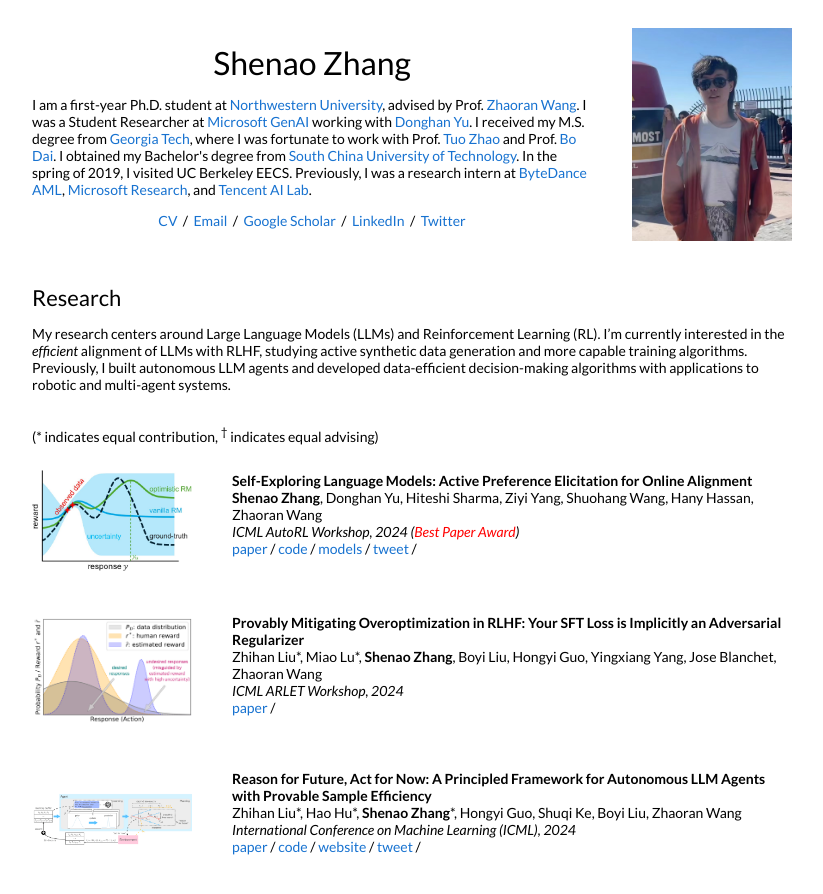
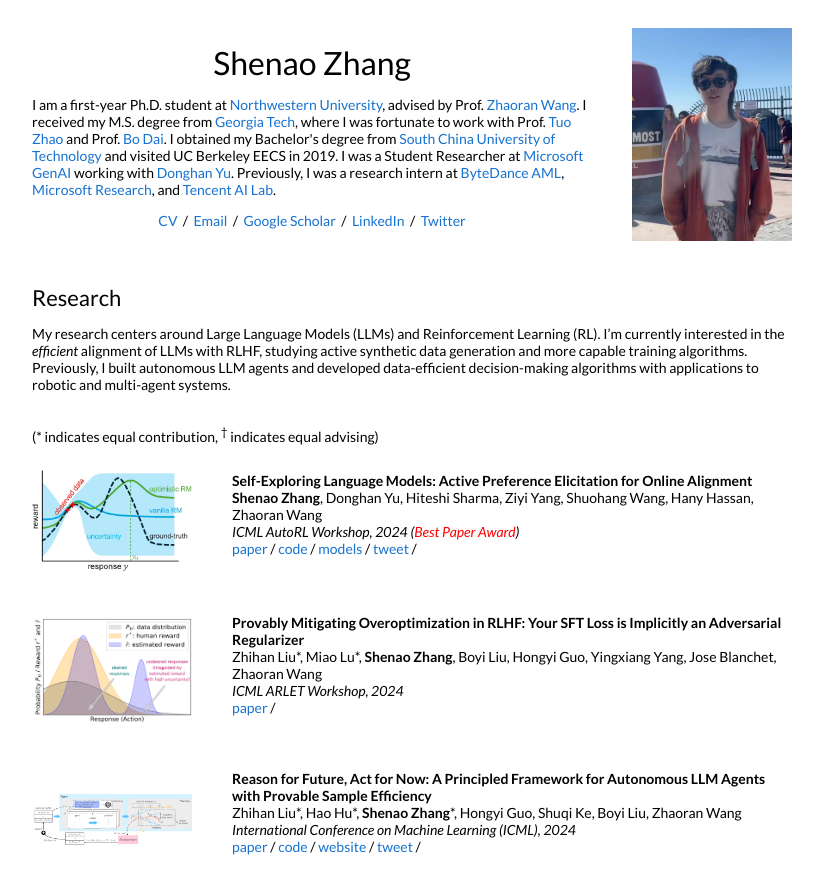
Before and after one commit to shenao-zhang/shenao-zhang.github.io, a Jekyll site: the page built from _posts/2024-06-06-selm.markdown, in a window 1280 px wide and 900 px high. Shown: the top 894 px of the window, without its empty margins (228-1051 px from the left). Built offline with Jekyll 4.4.1, drawn with Linux system fonts in a browser that asks for light colours.

Commit message:
Update default.html

```diff
--- a/_layouts/default.html
+++ b/_layouts/default.html
@@ -35,7 +35,9 @@
               <h1>
                 Shenao Zhang
               </h1>
-              <p>I am a first-year Ph.D. student at <a href="https://www.northwestern.edu/">Northwestern University</a>, advised by Prof. <a href="https://zhaoranwang.github.io/">Zhaoran Wang</a>. I was a Student Researcher at <a href="https://www.microsoft.com/en-us/research/">Microsoft GenAI</a> working with <a href="https://plusross.github.io/">Donghan Yu</a>. I received my M.S. degree from <a href="https://www.gatech.edu/">Georgia Tech</a>, where I was fortunate to work with Prof. <a href="https://www2.isye.gatech.edu/~tzhao80/">Tuo Zhao</a> and Prof. <a href="https://bo-dai.github.io/">Bo Dai</a>. I obtained my Bachelor's degree from <a href="https://www.scut.edu.cn/en/">South China University of Technology</a>. In the spring of 2019, I visited UC Berkeley EECS. Previously, I was a research intern at <a href="https://www.bytedance.com/">ByteDance AML</a>, <a href="https://www.microsoft.com/en-us/research/">Microsoft Research</a>, and <a href="https://ai.tencent.com/ailab/en/index/">Tencent AI Lab</a>.
+              <p>I am a first-year Ph.D. student at <a href="https://www.northwestern.edu/">Northwestern University</a>, advised by Prof. <a href="https://zhaoranwang.github.io/">Zhaoran Wang</a>. I received my M.S. degree from <a href="https://www.gatech.edu/">Georgia Tech</a>, where I was fortunate to work with Prof. <a href="https://www2.isye.gatech.edu/~tzhao80/">Tuo Zhao</a> and Prof. <a href="https://bo-dai.github.io/">Bo Dai</a>. I obtained my Bachelor's degree from <a href="https://www.scut.edu.cn/en/">South China University of Technology</a> and visited UC Berkeley EECS in 2019.
+
+                I was a Student Researcher at <a href="https://www.microsoft.com/en-us/research/">Microsoft GenAI</a> working with <a href="https://plusross.github.io/">Donghan Yu</a>. Previously, I was a research intern at <a href="https://www.bytedance.com/">ByteDance AML</a>, <a href="https://www.microsoft.com/en-us/research/">Microsoft Research</a>, and <a href="https://ai.tencent.com/ailab/en/index/">Tencent AI Lab</a>.
               </p>
               <p style="text-align:center">
                 <a href="https://shenao-zhang.github.io/cv/Zhang_Shenao_CV.pdf">CV</a> &nbsp;/&nbsp;
```
